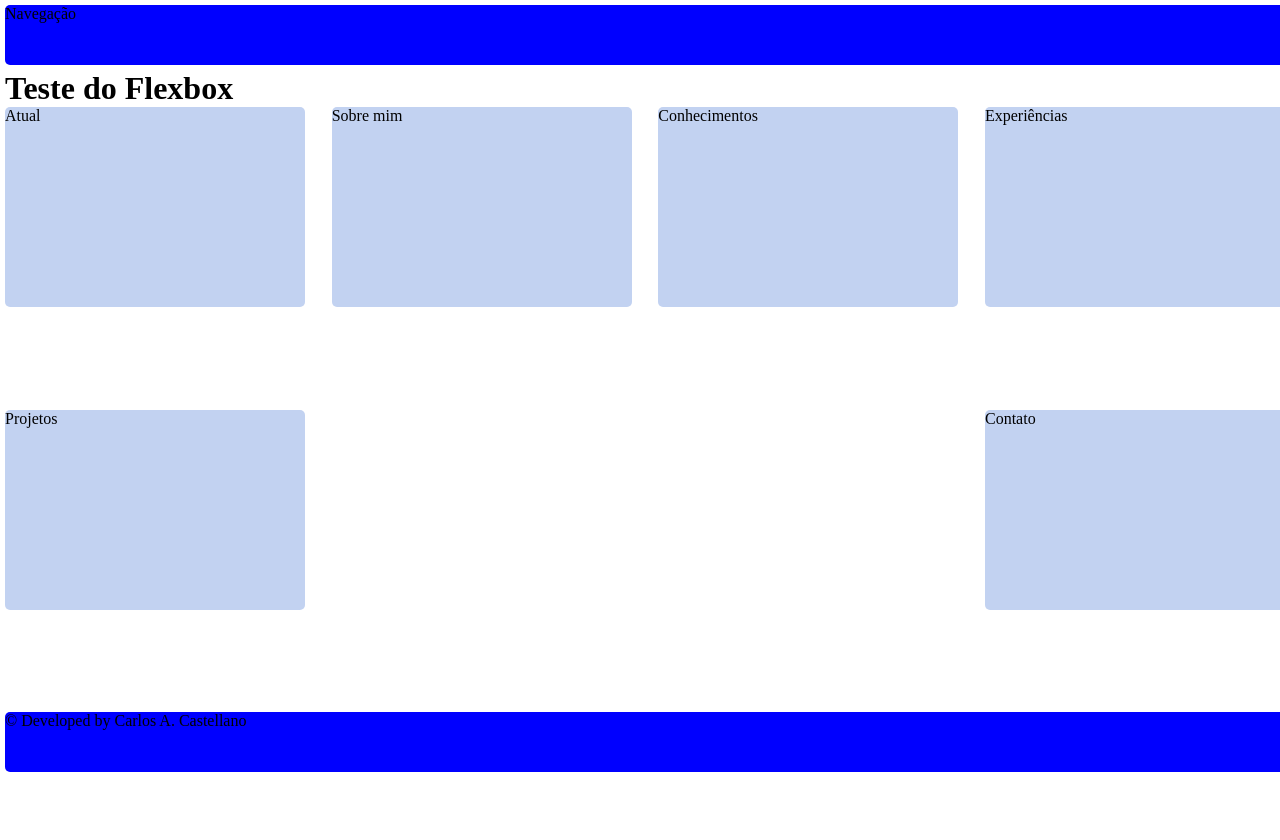
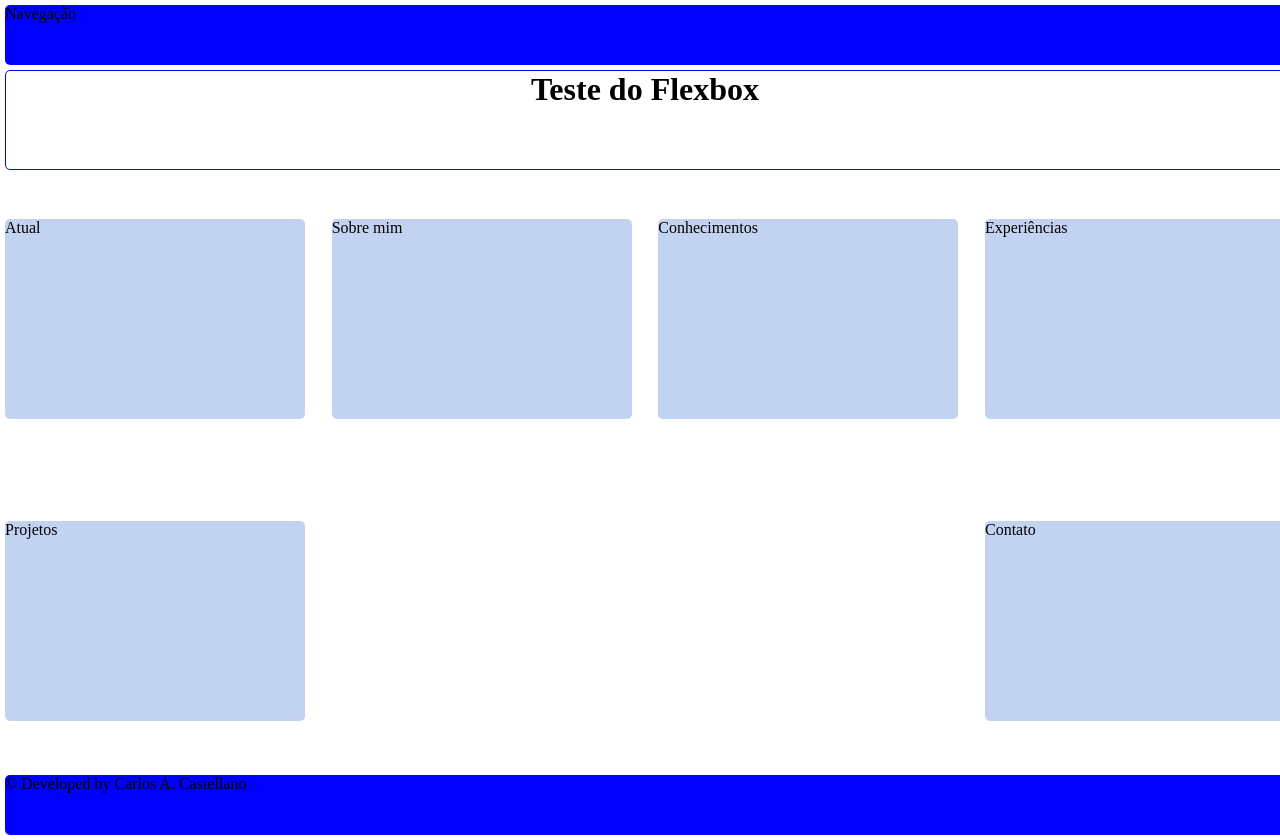
Before and after one commit to CarlosCastellano10/Desenvolvimento-Web-I, a plain HTML site: page tutorial-html-css/flexbox.html in a window 1280 px wide. Before the commit the page ends 800 px from the top, so only its background shows below. Drawn offline with Linux system fonts and the light colour scheme.

Commit message:
comecando flexbox

```diff
--- a/tutorial-html-css/css/flexbox.css
+++ b/tutorial-html-css/css/flexbox.css
@@ -12,6 +12,7 @@
     flex-wrap: wrap;
     /*flex-flow: row nowrap;*/
     justify-content: space-between;
+    align-items: center;
 }
 nav{
     width: 100%;
@@ -40,3 +41,10 @@ main{
     background-color: rgb(194, 210, 241);
     border-radius: 5px;
 }
+.titulo{
+    text-align: center;
+    width: 100%;
+    height: 100px;
+    border: 1px solid blue;
+    border-radius: 5px;
+}
--- a/tutorial-html-css/flexbox.html
+++ b/tutorial-html-css/flexbox.html
@@ -9,7 +9,7 @@
 <body>
     <nav>Navegação</nav>
     <main>
-        <h1>Teste do Flexbox</h1>
+        <div class="titulo"><h1>Teste do Flexbox</h1></div>
         <div class="container-pai">
             <div class="item-1">Atual</div>
             <div class="item-2">Sobre mim</div>
```
